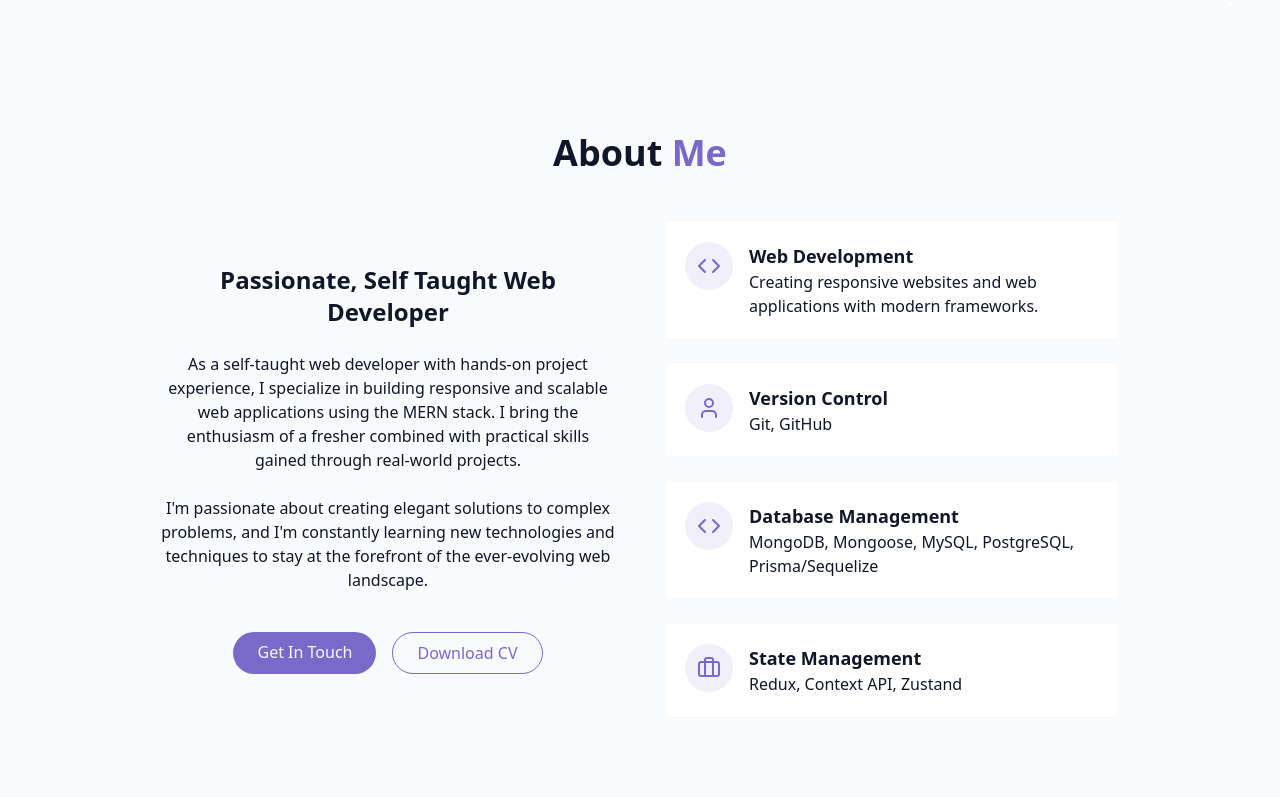
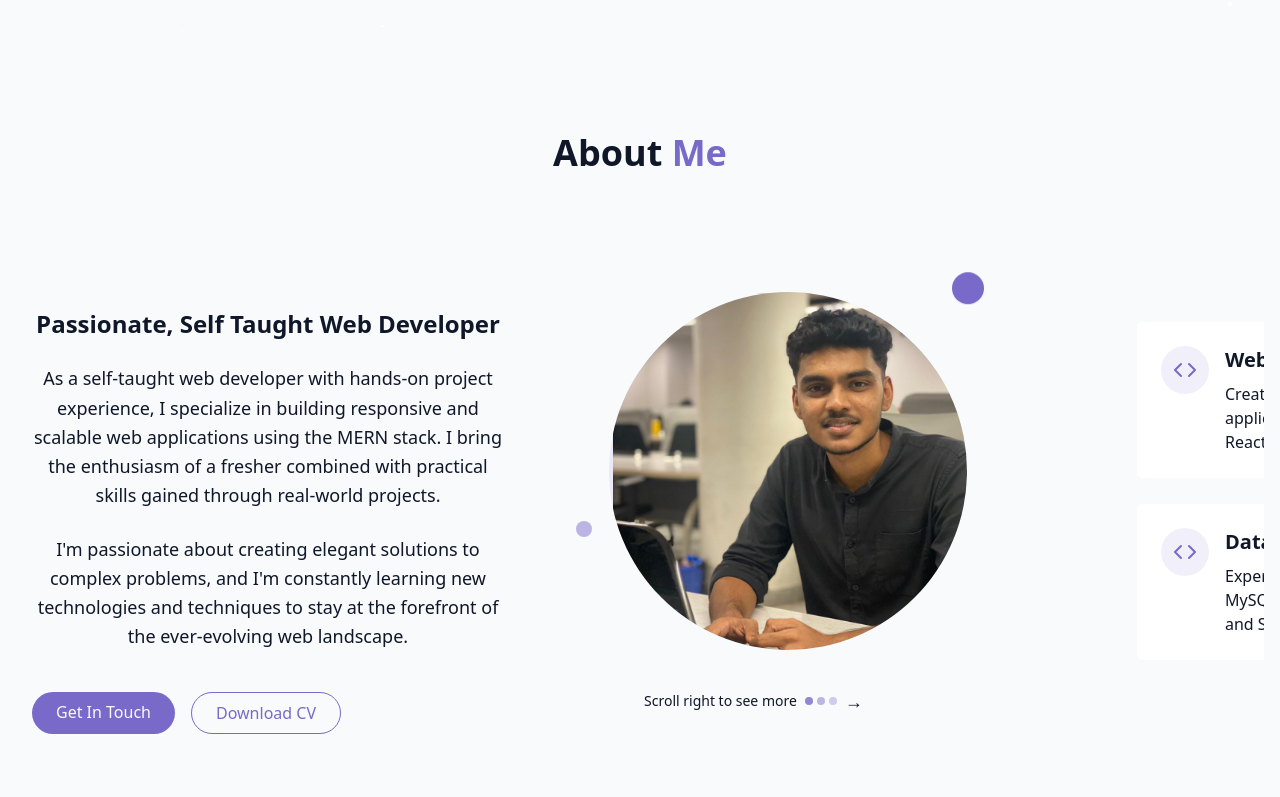
Before and after one commit to Abeltomy05/My-Portfolio, a React (Vite) app: page / in a window 1280 px wide. Shown: the part 763-1560 px from the top of the page. Built offline with nearby package versions, Linux system fonts and the light colour scheme.

Commit message:
Added horizontal sliding

```diff
--- a/src/components/AboutSection.jsx
+++ b/src/components/AboutSection.jsx
@@ -2,107 +2,188 @@ import { Briefcase, Code, User } from "lucide-react";
 
 export const AboutSection = () => {
   return (
-    <section id="about" className="py-24 px-4 relative">
-      {" "}
-      <div className="container mx-auto max-w-5xl">
+    <section id="about" className="py-24 relative overflow-hidden">
+      <div className="container mx-auto max-w-7xl px-4">
         <h2 className="text-3xl md:text-4xl font-bold mb-12 text-center">
-          About <span className="text-primary"> Me</span>
+          About <span className="text-primary">Me</span>
         </h2>
 
-        <div className="grid grid-cols-1 md:grid-cols-2 gap-12 items-center">
+        {/* Horizontal Scroll Container */}
+        <div className="overflow-x-auto overflow-y-hidden scrollbar-hide">
+          <div className="flex gap-8 w-max min-h-[600px]">
+
+            {/* Panel 1: Description & Photo */}
+            <div className="flex-shrink-0 w-screen max-w-5xl px-4">
+              <div className="grid grid-cols-1 md:grid-cols-2 gap-12 items-center h-full">
+
+                {/* Description */}
                 <div className="space-y-6">
                   <h3 className="text-2xl font-semibold">
                     Passionate, Self Taught Web Developer
                   </h3>
 
-            <p className="text-muted-foreground">
+                  <p className="text-muted-foreground text-lg leading-relaxed">
                     As a self-taught web developer with hands-on project experience,
                     I specialize in building responsive and scalable web applications
                     using the MERN stack. I bring the enthusiasm of a fresher combined
                     with practical skills gained through real-world projects.
                   </p>
 
-            <p className="text-muted-foreground">
+                  <p className="text-muted-foreground text-lg leading-relaxed">
                     I'm passionate about creating elegant solutions to complex
                     problems, and I'm constantly learning new technologies and
                     techniques to stay at the forefront of the ever-evolving web
                     landscape.
                   </p>
 
-            <div className="flex flex-col sm:flex-row gap-4 pt-4 justify-center">
+                  <div className="flex flex-col sm:flex-row gap-4 pt-4">
                     <a href="#contact" className="cosmic-button">
-                {" "}
                       Get In Touch
                     </a>
 
                     <a
                       href="/Abel_Tomy_Resume.pdf"
                       download="/Abel_Tomy_Resume.pdf"
-                className="px-6 py-2 rounded-full border border-primary text-primary hover:bg-primary/10 transition-colors duration-300"
+                      className="px-6 py-2 rounded-full border border-primary text-primary hover:bg-primary/10 transition-colors duration-300 text-center"
                     >
                       Download CV
                     </a>
                   </div>
+
                 </div>
 
-          <div className="grid grid-cols-1 gap-6">
-            <div className="gradient-border p-5 card-hover">
+                {/* Photo */}
+                <div className="flex justify-center">
+                  <div className="relative">
+                    <div className="w-90 h-90 rounded-full gradient-border">
+                      <div className="w-full h-full rounded-full bg-gradient-to-br from-primary/20 to-secondary/20 flex items-center justify-center overflow-hidden">
+
+                        <img
+                          src="/Me1.jpg"
+                          alt="Abel Tomy"
+                          className="w-full ml-20 rounded-full object-cover object-center"
+                          onError={(e) => {
+                            // Fallback if image doesn't exist
+                            e.target.style.display = 'none';
+                            e.target.nextSibling.style.display = 'flex';
+                          }}
+                        />
+                        {/* Fallback content */}
+                        <div className="w-full h-full bg-gradient-to-br from-primary/30 to-secondary/30 rounded-full flex items-center justify-center text-6xl font-bold text-primary">
+                          AT
+                        </div>
+                      </div>
+                    </div>
+
+                    {/* Floating elements around photo */}
+                    <div className="absolute -top-4 -right-4 w-8 h-8 bg-primary rounded-full animate-bounce delay-100"></div>
+                    <div className="absolute -bottom-6 -left-6 w-6 h-6 bg-secondary rounded-full animate-bounce delay-300"></div>
+                    <div className="absolute top-1/2 -left-8 w-4 h-4 bg-primary/60 rounded-full animate-pulse"></div>
+
+                     <div className="flex items-center gap-2 text-muted-foreground p-9">
+                        <span className="text-sm">Scroll right to see more</span>
+                        <div className="flex gap-1">
+                          <div className="w-2 h-2 rounded-full bg-primary animate-pulse"></div>
+                          <div className="w-2 h-2 rounded-full bg-primary/60 animate-pulse delay-100"></div>
+                          <div className="w-2 h-2 rounded-full bg-primary/40 animate-pulse delay-200"></div>
+                        </div>
+                    <span className="text-lg">→</span>
+                  </div>
+                  </div>
+                </div>
+              </div>
+            </div>
+
+            {/* Panel 2: Skills */}
+            <div className="flex-shrink-0 w-screen max-w-5xl px-4">
+              <div className="h-full flex flex-col justify-center">
+                {/* <h3 className="text-3xl font-bold mb-8 text-center">
+                  My <span className="text-primary">Skills</span>
+                </h3> */}
+
+                <div className="grid grid-cols-1 md:grid-cols-2 gap-6 max-w-4xl mx-auto">
+                  <div className="gradient-border p-6 card-hover">
                     <div className="flex items-start gap-4">
                       <div className="p-3 rounded-full bg-primary/10">
                         <Code className="h-6 w-6 text-primary" />
                       </div>
                       <div className="text-left">
-                  <h4 className="font-semibold text-lg"> Web Development</h4>
+                        <h4 className="font-semibold text-xl mb-2">Web Development</h4>
                         <p className="text-muted-foreground">
                           Creating responsive websites and web applications with
-                    modern frameworks.
+                          modern frameworks like React, Node.js, and Express.
                         </p>
                       </div>
                     </div>
                   </div>
-            <div className="gradient-border p-5 card-hover">
+
+                  <div className="gradient-border p-6 card-hover">
                     <div className="flex items-start gap-4">
                       <div className="p-3 rounded-full bg-primary/10">
                         <User className="h-6 w-6 text-primary" />
                       </div>
                       <div className="text-left">
-                  <h4 className="font-semibold text-lg">Version Control</h4>
+                        <h4 className="font-semibold text-xl mb-2">Version Control</h4>
                         <p className="text-muted-foreground">
-                    Git, GitHub
+                          Proficient in Git and GitHub for collaborative development
+                          and project management.
                         </p>
                       </div>
                     </div>
                   </div>
-             <div className="gradient-border p-5 card-hover">
+
+                  <div className="gradient-border p-6 card-hover">
                     <div className="flex items-start gap-4">
                       <div className="p-3 rounded-full bg-primary/10">
                         <Code className="h-6 w-6 text-primary" />
                       </div>
                       <div className="text-left">
-                  <h4 className="font-semibold text-lg">Database Management</h4>
+                        <h4 className="font-semibold text-xl mb-2">Database Management</h4>
                         <p className="text-muted-foreground">
-                    MongoDB, Mongoose, MySQL, PostgreSQL, Prisma/Sequelize
+                          Experience with MongoDB, Mongoose, MySQL, PostgreSQL,
+                          and ORMs like Prisma and Sequelize.
                         </p>
                       </div>
                     </div>
                   </div>
-            <div className="gradient-border p-5 card-hover">
+
+                  <div className="gradient-border p-6 card-hover">
                     <div className="flex items-start gap-4">
                       <div className="p-3 rounded-full bg-primary/10">
                         <Briefcase className="h-6 w-6 text-primary" />
                       </div>
+                      <div className="text-left">
+                        <h4 className="font-semibold text-xl mb-2">State Management</h4>
+                        <p className="text-muted-foreground">
+                          Expertise in Redux, Context API, and Zustand for
+                          managing complex application state.
+                        </p>
+                      </div>
+                    </div>
+                  </div>
+                </div>
 
-                <div className="text-left">
-                  <h4 className="font-semibold text-lg">State Management</h4>
-                  <p className="text-muted-foreground">
-                    Redux, Context API, Zustand
-                  </p>
+                {/* Back indicator */}
+                <div className="flex items-center justify-center gap-2 text-muted-foreground pt-8">
+                  <span className="text-lg">←</span>
+                  <span className="text-sm">Scroll left to go back</span>
                 </div>
               </div>
             </div>
           </div>
         </div>
       </div>
+
+      {/* Custom scrollbar styles */}
+      <style jsx>{`
+        .scrollbar-hide {
+          -ms-overflow-style: none;
+          scrollbar-width: none;
+        }
+        .scrollbar-hide::-webkit-scrollbar {
+          display: none;
+        }
+      `}</style>
     </section>
   );
 };
```
Also changed, not shown: public/Me1.jpg (added). Lines whose indentation alone changed are shown as unchanged.
